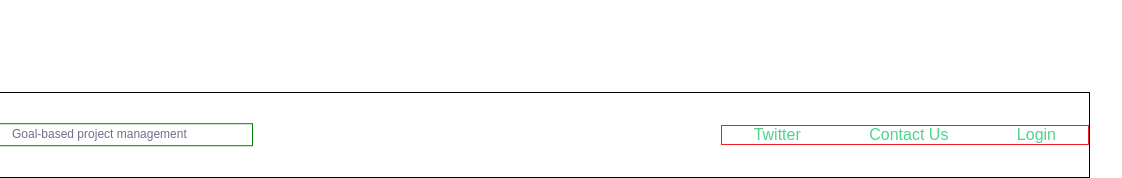
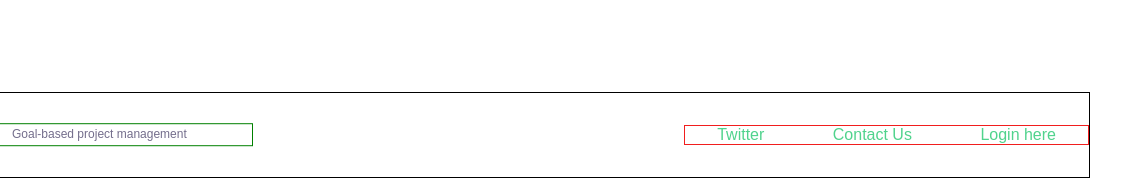
Before and after one commit to biohazard1029/singlepageapp, a plain HTML site: page index.html in a window 1280 px wide. Shown: the part 3193-3371 px from the top of the page, 158-1280 px from the left. Drawn offline with Linux system fonts and the light colour scheme.

Commit message:
New change

```diff
--- a/index.html
+++ b/index.html
@@ -115,7 +115,7 @@
       <div class="right">
         <a href="" class="link">Twitter</a>
         <a href="" class="link">Contact Us</a>
-        <a href="" class="link">Login</a>
+        <a href="" class="link">Login here</a>
       </div>
     </footer>
 
```
